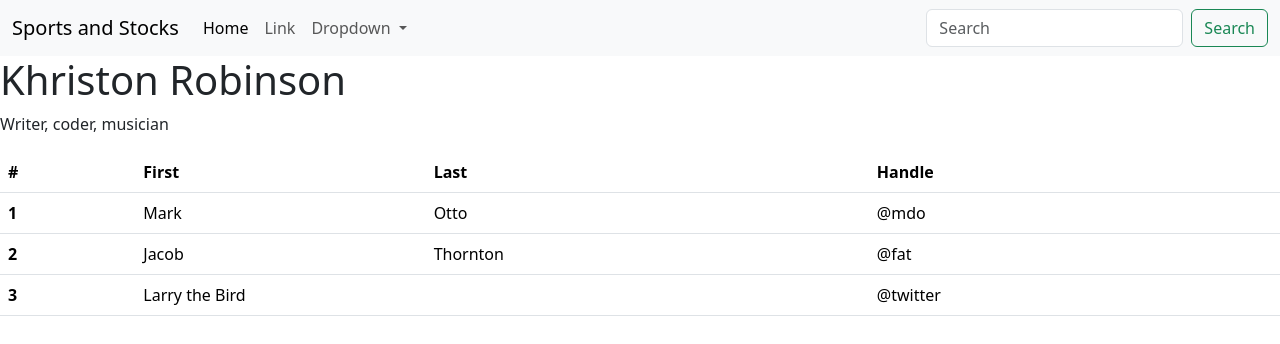
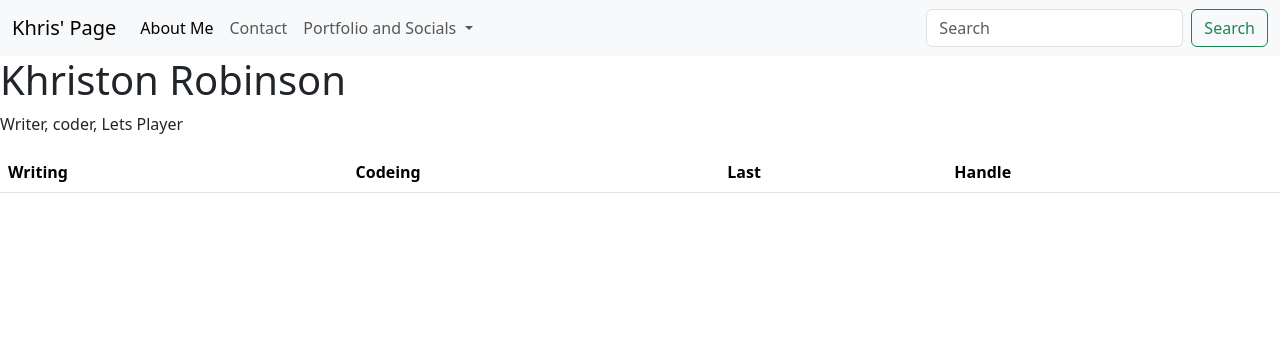
Before and after one commit to Zygarde22/bootstrapproject, a plain HTML site: page index.html in a window 1280 px wide. Drawn offline with nearby package versions, Linux system fonts and the light colour scheme.

Commit message:
Add files via upload

```diff
--- a/index.html
+++ b/index.html
@@ -11,27 +11,27 @@
     <!-- Navbar goes here -->
     <nav class="navbar navbar-expand-lg bg-body-tertiary">
       <div class="container-fluid">
-        <a class="navbar-brand" href="#">Sports and Stocks</a>
+        <a class="navbar-brand" href="#">Khris' Page</a>
         <button class="navbar-toggler" type="button" data-bs-toggle="collapse" data-bs-target="#navbarSupportedContent" aria-controls="navbarSupportedContent" aria-expanded="false" aria-label="Toggle navigation">
           <span class="navbar-toggler-icon"></span>
         </button>
         <div class="collapse navbar-collapse" id="navbarSupportedContent">
           <ul class="navbar-nav me-auto mb-2 mb-lg-0">
             <li class="nav-item">
-              <a class="nav-link active" aria-current="page" href="#">Home</a>
+              <a class="nav-link active" aria-current="page" href="#">About Me</a>
             </li>
             <li class="nav-item">
-              <a class="nav-link" href="#">Link</a>
+              <a class="nav-link" href="#">Contact</a>
             </li>
             <li class="nav-item dropdown">
               <a class="nav-link dropdown-toggle" href="#" role="button" data-bs-toggle="dropdown" aria-expanded="false">
-                Dropdown
+                Portfolio and Socials
               </a>
               <ul class="dropdown-menu">
-                <li><a class="dropdown-item" href="#">Action</a></li>
-                <li><a class="dropdown-item" href="#">Another action</a></li>
+                <li><a class="dropdown-item" href="#">Writing Portfolio</a></li>
+                <li><a class="dropdown-item" href="#">Coding Portfolio</a></li>
                 <li><hr class="dropdown-divider"></li>
-                <li><a class="dropdown-item" href="#">Something else here</a></li>
+                <li><a class="dropdown-item" href="#">YouTube</a></li>
               </ul>
             </li>
             <li class="nav-item">
@@ -46,33 +46,15 @@
       </div>
     </nav>
     <h1>Khriston Robinson</h1>
-    <p>Writer, coder, musician </p>
+    <p>Writer, coder, Lets Player </p>
     <table class="table">
       <thead>
         <tr>
-          <th scope="col">#</th>
-          <th scope="col">First</th>
+          <th scope="col">Writing</th>
+          <th scope="col">Codeing</th>
           <th scope="col">Last</th>
           <th scope="col">Handle</th>
-        </tr>
-      </thead>
-      <tbody>
-        <tr>
-          <th scope="row">1</th>
-          <td>Mark</td>
-          <td>Otto</td>
-          <td>@mdo</td>
-        </tr>
-        <tr>
-          <th scope="row">2</th>
-          <td>Jacob</td>
-          <td>Thornton</td>
-          <td>@fat</td>
-        </tr>
-        <tr>
-          <th scope="row">3</th>
-          <td colspan="2">Larry the Bird</td>
-          <td>@twitter</td>
+
         </tr>
       </tbody>
     </table>
```
